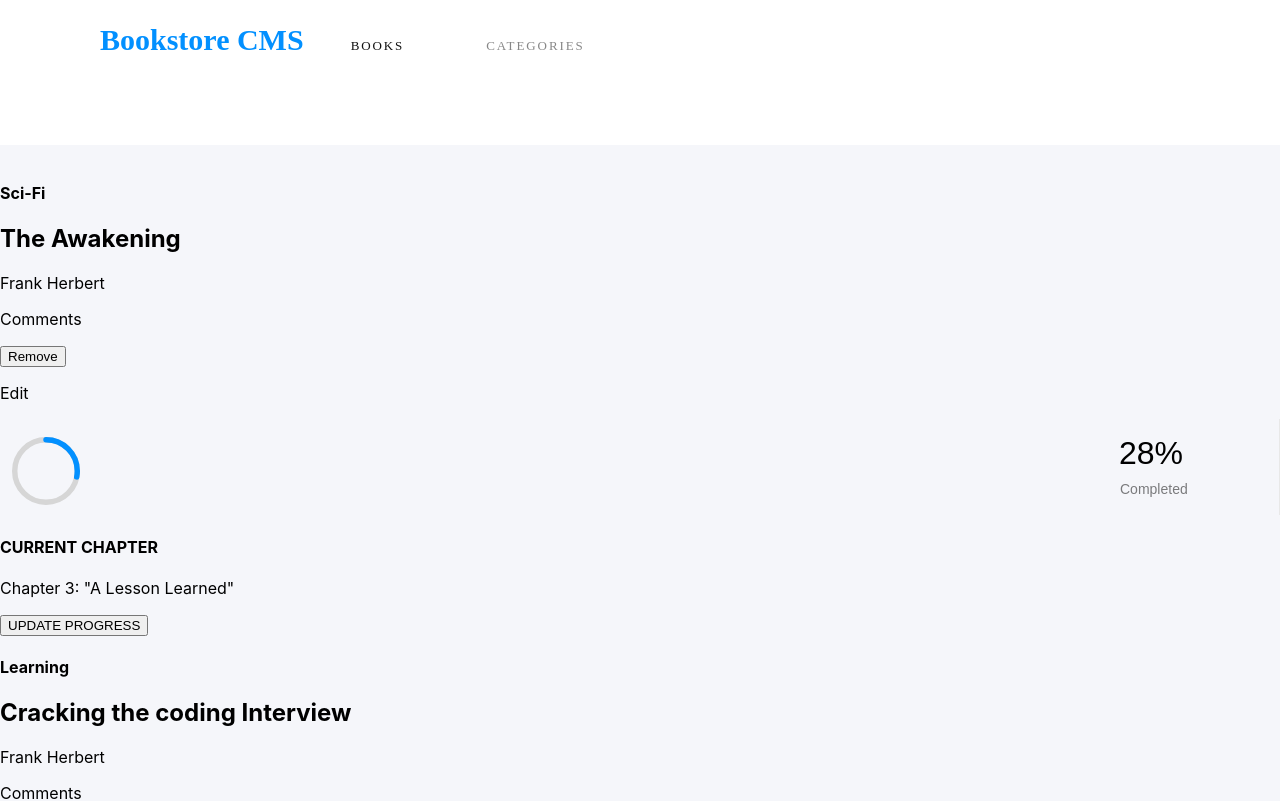
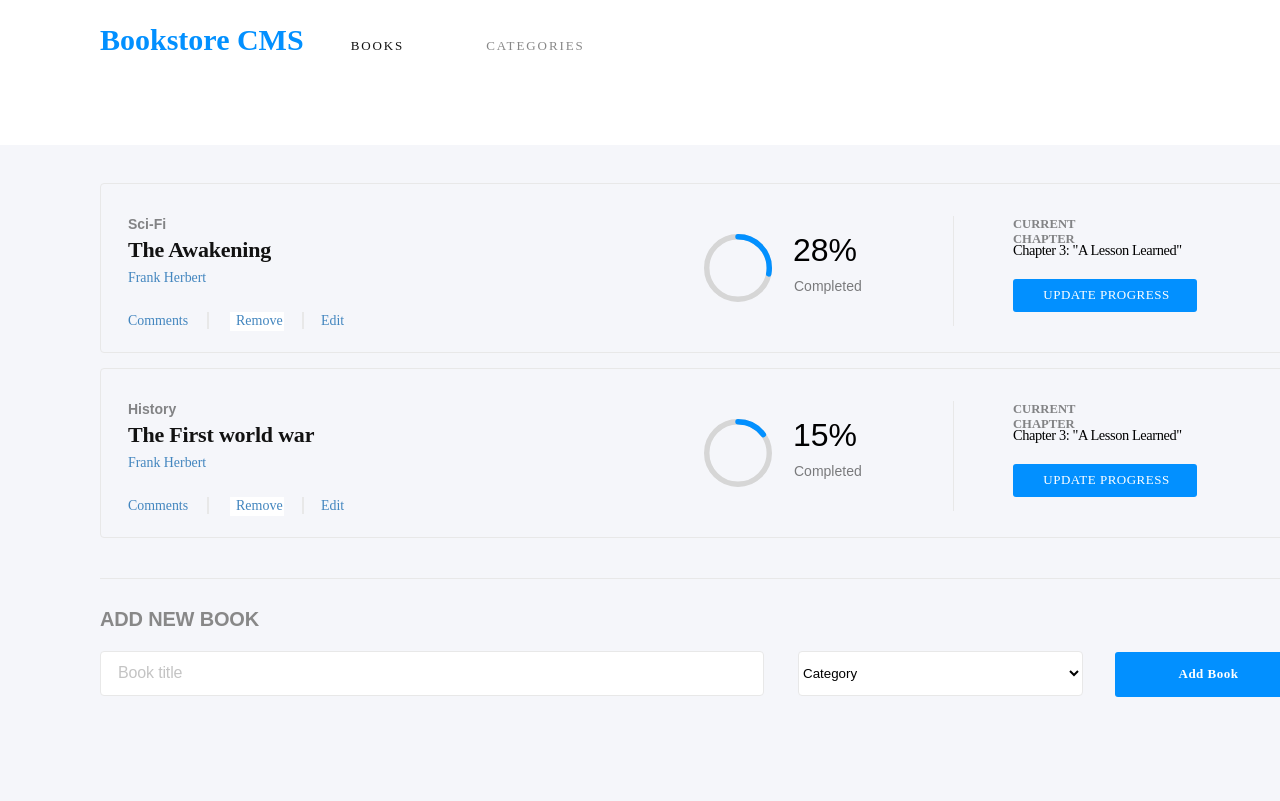
Before and after one commit to Stephanie041996/Book-Store, a React (Create React App) app: page / in a window 1280 px wide. Shown: the top 801 px of the page. Built offline with nearby package versions, Linux system fonts and the light colour scheme.

Commit message:
Add style for Book list

```diff
--- a/src/components/App.css
+++ b/src/components/App.css
@@ -67,6 +67,137 @@
   letter-spacing: 0.5px;
   text-align: center;
   color: #fff;
+}
+.book-detail {
+  box-sizing: border-box;
+  width: 75rem;
+  height: 10.625rem;
+  margin-left: 6.25rem;
+  margin-top: 0.938rem;
+  display: flex;
+  justify-content: space-between;
+  padding: 2rem 7.438rem 1.625rem 1.688rem;
+  border-radius: 4px;
+  border: solid 1px #e8e8e8;
+}
+
+.book-detail .desc h4 {
+  width: 7rem;
+  height: 1.125rem;
+  margin: 0 4rem 0 0;
+  opacity: 0.5;
+  font-family: 'Montserrat', sans-serif;
+  font-size: 0.875rem;
+  font-weight: bold;
+  font-stretch: normal;
+  font-style: normal;
+  line-height: normal;
+  letter-spacing: normal;
+  color: #121212;
+}
+
+.book-detail .desc h2 {
+  width: 12.313rem;
+  height: 1.813rem;
+  margin: 0.188rem 20.188rem 0 0;
+  font-family: 'Roboto Slab', serif;
+  font-size: 1.375rem;
+  font-weight: bold;
+  font-stretch: normal;
+  font-style: normal;
+  line-height: normal;
+  letter-spacing: -0.2px;
+  color: #121212;
+}
+
+.book-detail .desc p {
+  width: 5.813rem;
+  height: 1.188rem;
+  margin: 0.25rem 0.875rem 0 0;
+  font-family: 'Roboto Slab', serif;
+  font-size: 0.868rem;
+  font-weight: 300;
+  color: #4386bf;
+}
+
+.book-detail .desc .links {
+  display: flex;
+  margin-top: 1.313rem;
+}
+
+.book-detail .desc .links p {
+  width: 4.563rem;
+  margin: 0.188rem 0.938rem 0.125rem 0;
+}
+
+.book-detail .desc .links p button {
+  border: none;
+  background-color: white;
+  width: 3.375rem;
+  height: 1.188rem;
+  margin: -2px 0.938rem 0.125rem 0.875rem;
+  font-family: 'Roboto Slab', serif;
+  font-size: 0.875rem;
+  font-weight: 300;
+  font-stretch: normal;
+  font-style: normal;
+  line-height: normal;
+  letter-spacing: normal;
+  color: #4386bf;
+}
+
+.book-detail .desc .links .edit {
+  margin: 0.188rem 18.625rem 0.125rem 1.063rem;
+}
+
+.book-detail .desc .links .comment::after {
+  content: '';
+  width: 0.125rem;
+  height: 1.5rem;
+  margin: 0.75rem 1.063rem 0 1.2rem;
+  border: solid 1px #e8e8e8;
+}
+
+.book-detail .desc .links p button::after {
+  content: '';
+  width: 0.125rem;
+  height: 1.5rem;
+  margin: 0.75rem 1.063rem 0 1.2rem;
+  border: solid 1px #e8e8e8;
+}
+
+.book-chapter h4 {
+  width: 7.875rem;
+  height: 1.125rem;
+  margin: 0.063rem 3.625rem 0 3.688rem;
+  opacity: 0.5;
+  font-family: 'Roboto Slab', serif;
+  font-size: 0.79rem;
+  color: #121212;
+}
+
+.book-chapter p {
+  width: 13.25rem;
+  height: 1.313rem;
+  margin: 0.438rem 6.813rem 0.25rem 3.688rem;
+  font-family: 'Roboto Slab', serif;
+  font-size: 0.9rem;
+  letter-spacing: -0.4px;
+}
+
+.book-chapter button {
+  width: 11.5rem;
+  height: 2.063rem;
+  margin: 0.75rem 1.75rem 0.563rem 3.688rem;
+  padding: 0.438rem 1.188rem 0.5rem 1.375rem;
+  border-radius: 3px;
+  font-family: 'Roboto Slab', serif;
+  font-size: 0.813rem;
+  letter-spacing: 0.5px;
+  text-align: center;
+  color: #fff;
+  background-color: #0290ff;
+  border: none;
 }
 
 #filter {
--- a/src/reducers/books.js
+++ b/src/reducers/books.js
@@ -5,12 +5,6 @@
     id: Math.floor(Math.random() * 30),
     title: 'The Awakening',
     category: 'Sci-Fi',
-  },
-  {
-    id: Math.floor(Math.random() * 30),
-    title: 'Cracking the coding Interview',
-    category: 'Learning',
-
   },
   {
     id: Math.floor(Math.random() * 30),
```
